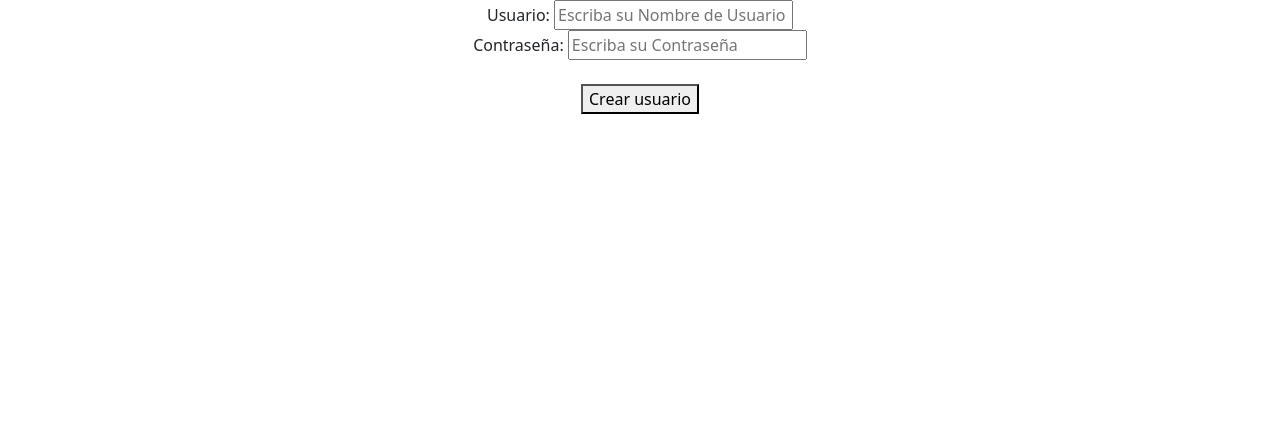
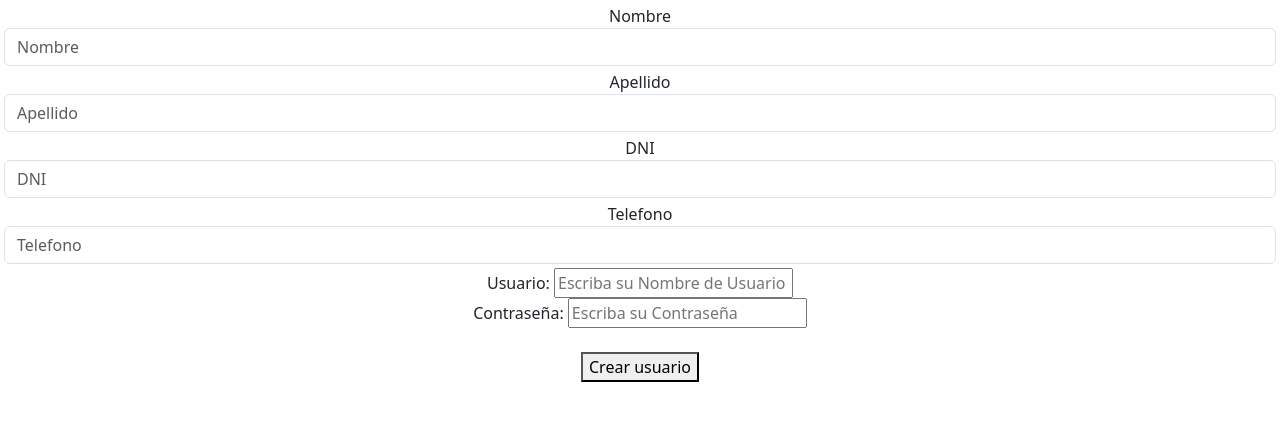
Before and after one commit to JuanDecoud/petHero-, a PHP site: page /Views/Sing-upOwner.php in a window 1280 px wide. Shown: the top 421 px of the page. Run offline with PHP 8.4, Linux system fonts and the light colour scheme; some libraries are stand-ins or nearby versions.

Commit message:
Quick Fix Owner

```diff
--- a/Views/Sing-upOwner.php
+++ b/Views/Sing-upOwner.php
@@ -2,6 +2,28 @@
 
     <center>
   <form action="<?php echo FRONT_ROOT."Register/agregarOwner"; ?>" method="post">
+
+               <div class="form-group m-1  ">
+                    <label for="exampleInputEmail1" class = " ">Nombre</label>
+                    <input type="text" class="form-control  " id="exampleInputEmail1"
+                        aria-describedby="emailHelp" placeholder="Nombre" name = "nombre" required>
+                </div>
+                <div class="form-group m-1  ">
+                    <label for="exampleInputEmail1" class = " ">Apellido</label>
+                    <input type="text" class="form-control  " id="exampleInputEmail1"
+                        aria-describedby="emailHelp" placeholder="Apellido" name = "apellido" required>
+                </div>
+                <div class="form-group m-1  ">
+                    <label for="exampleInputEmail1" class = " ">DNI</label>
+                    <input type="number" class="form-control " id="exampleInputEmail1"
+                        aria-describedby="emailHelp" placeholder="DNI" name = "DNI" required>
+                </div>
+                <div class="form-group m-1 ">
+                    <label for="exampleInputEmail1" class = " ">Telefono</label>
+                    <input type="number" class="form-control " id="exampleInputEmail1"
+                        aria-describedby="emailHelp" placeholder="Telefono" name = "telefono" required>
+                </div>
+
         <label for:"iname">Usuario:</label>
         <input type="text" name="userName" id="iname" placeholder="Escriba su Nombre de Usuario"><br>
         <label for:"ipass">Contraseña:</label>
```
Also changed, not shown: DAO/OwnerDAO.php (+10 -3 lines).
